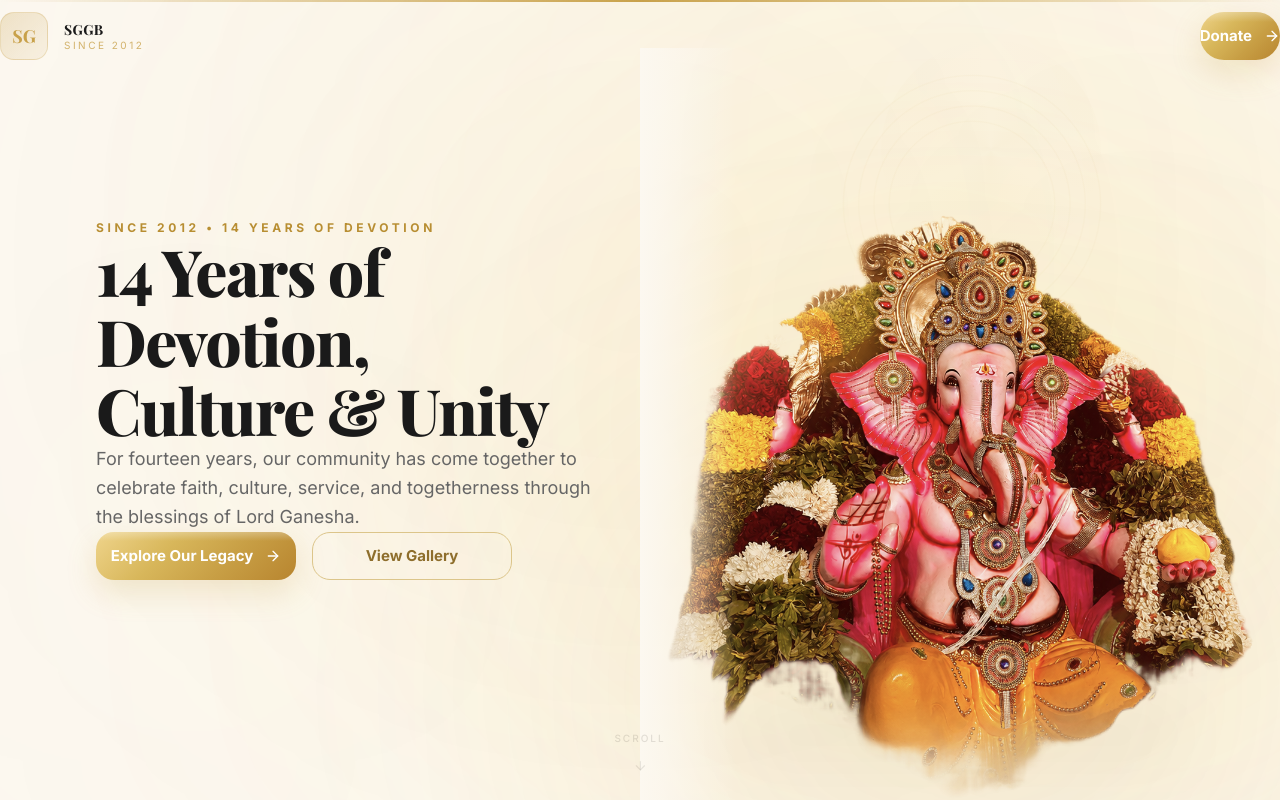
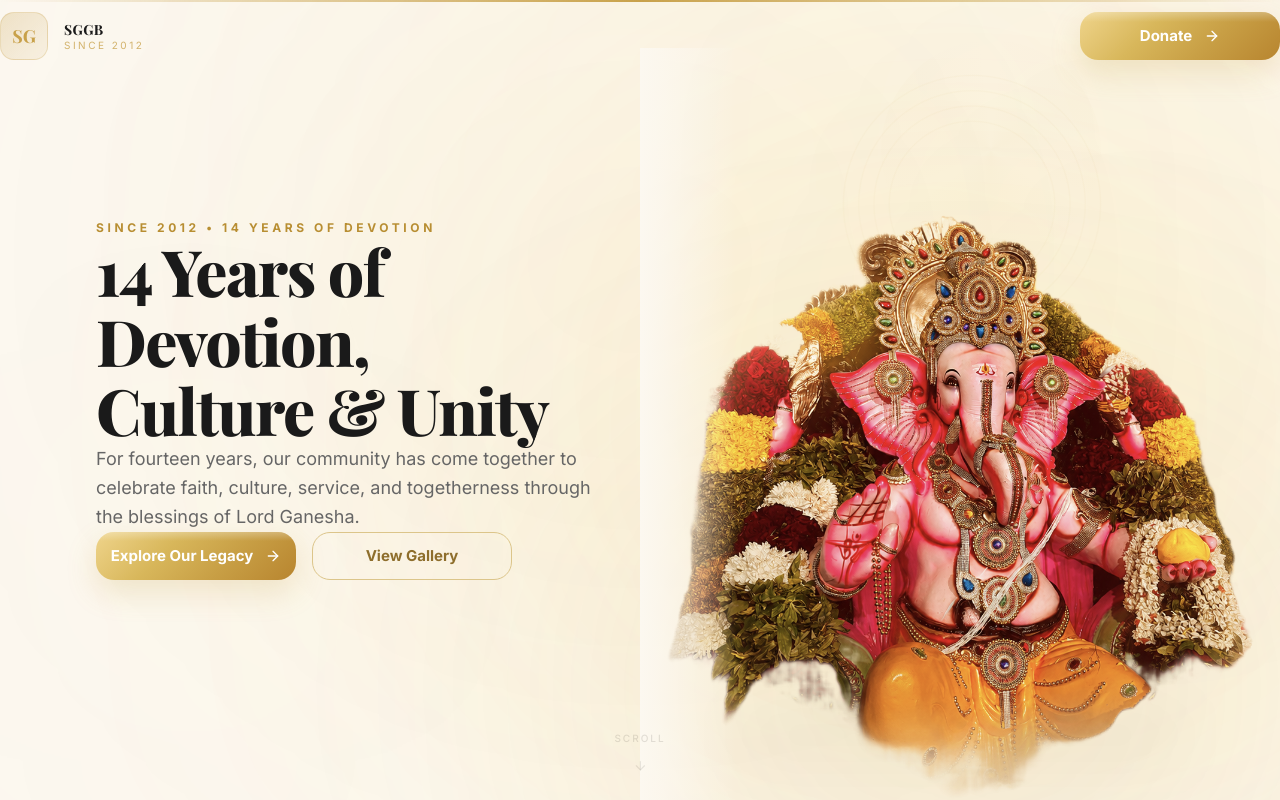
Before and after one commit to santhosh9863/ganesha-website, a Next.js app: page / in a window 1280 px wide. Shown: the top 800 px of the page. Built offline with nearby package versions, Linux system fonts and the light colour scheme; a web font is replaced by a local one.

Commit message:
Duplicate Explore Our Legacy button exactly for Donate in navbar

```diff
--- a/src/components/HeroNavbar.tsx
+++ b/src/components/HeroNavbar.tsx
@@ -64,7 +64,7 @@ export default function HeroNavbar() {
 
           <button
             onClick={scrollToDonation}
-            className="group relative inline-flex items-center justify-center h-12 px-7 lg:px-8 rounded-full text-white text-sm sm:text-[15px] font-bold transition-all duration-300 active:scale-[0.97] shadow-[0_12px_30px_rgba(200,161,74,0.22)] hover:shadow-[0_20px_40px_rgba(200,161,74,0.30)] hover:-translate-y-0.5 overflow-hidden cursor-pointer whitespace-nowrap shrink-0 focus-visible:outline-2 focus-visible:outline-gold-400 focus-visible:outline-offset-2 gap-3"
+            className="group relative inline-flex items-center justify-center gap-3 h-12 px-7 w-full sm:w-auto sm:min-w-[200px] rounded-[18px] text-white text-sm sm:text-[15px] font-bold transition-all duration-300 active:scale-[0.97] shadow-[0_12px_30px_rgba(200,161,74,0.22)] hover:shadow-[0_20px_40px_rgba(200,161,74,0.30)] hover:-translate-y-0.5 overflow-hidden cursor-pointer whitespace-nowrap shrink-0 focus-visible:outline-2 focus-visible:outline-gold-400 focus-visible:outline-offset-2"
             style={{
               background:
                 "linear-gradient(135deg, #EFD48B 0%, #D8B75B 35%, #C89F45 65%, #B8852F 100%)",
```
